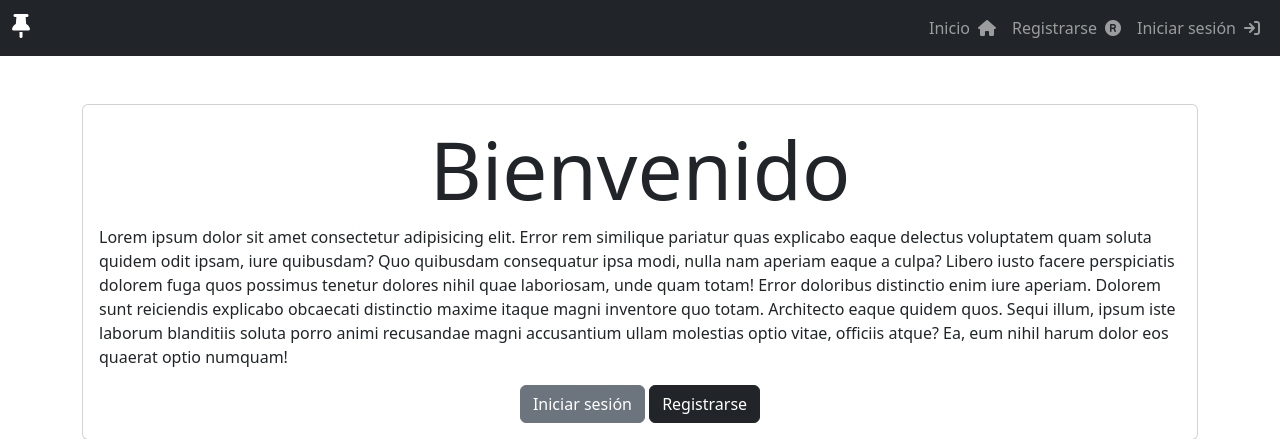
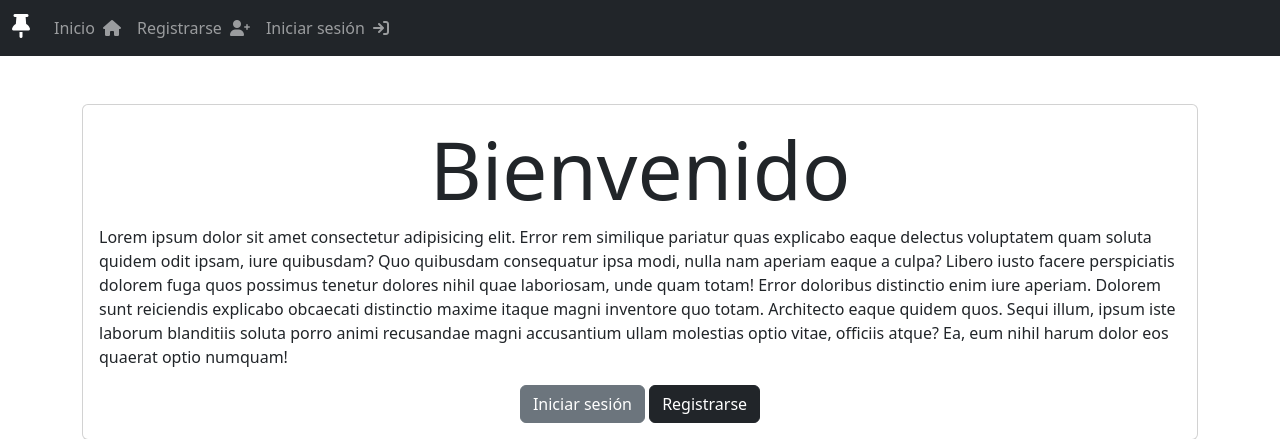
Before and after one commit to koji17x/Django-crud, a Django app: page / in a window 1280 px wide. Shown: the top 439 px of the page. Run offline with Django 5.2, Linux system fonts and the light colour scheme.

Commit message:
mejoras 6

```diff
--- a/taks/templates/base.html
+++ b/taks/templates/base.html
@@ -34,7 +34,7 @@
                 <span class="navbar-toggler-icon"></span>
             </button>
             <div class="collapse navbar-collapse" id="navbarNav">
-                <ul class="navbar-nav ms-auto">
+                <ul class="navbar-nav me-auto">
                     <li class="nav-item">
                         <a href="/" class="nav-link">Inicio
                             <i class="fa fa-home" aria-hidden="true"></i>
@@ -49,12 +49,12 @@
                     </li>
                     <li class="nav-item">
                         <a href="{% url 'tasks_completed' %}" class="nav-link">Tareas completadas
-                            <i class="fa fa-check-square-o" aria-hidden="true"></i>
+                            <i class="fa fa-check-square" aria-hidden="true"></i>
                         </a>
                     </li>
                     <li class="nav-item">
                         <a href="{% url 'create_task' %}" class="nav-link">Crear tareas
-                            <i class="fa fa-plus" aria-hidden="true"></i>
+                            <i class="fa fa-plus-square" aria-hidden="true"></i>
                         </a>
                     </li>
                     <li class="nav-item">
@@ -65,7 +65,7 @@
                     {% else %}
                     <li class="nav-item">
                         <a href="{% url 'signup' %}" class="nav-link">Registrarse
-                            <i class="fa fa-registered" aria-hidden="true"></i>
+                            <i class="fa fa-user-plus" aria-hidden="true"></i>
                         </a>
                     </li>
                     <li class="nav-item">
```
